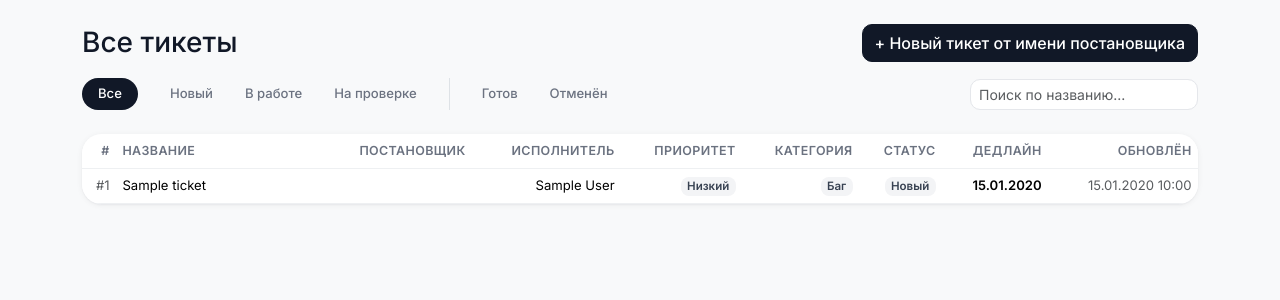
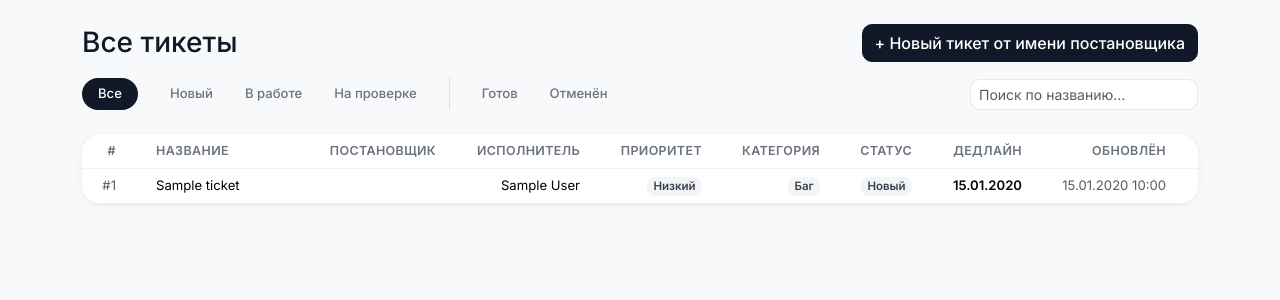
Before and after one commit to Almaziko/gemticket, a Flask app: page /admin/ in a window 1280 px wide. Shown: the part 56-356 px from the top of the page. Run offline with Flask 3, Linux system fonts and the light colour scheme; the visitor is signed in with stand-in values (Sample User, id 1); data comes from the database, SQL or seed files in the repository; tables that the repository leaves empty hold one stand-in row (values such as "Sample post"); parts of the project's set-up code (start-up, migrations or seed data) failed here and were passed over.

Commit message:
Убрать раздутые отступы между колонками (40px), увеличить отступ у "Обновлён"
Причина слишком больших отступов: таблица растянута на 100% (Bootstrap
.table), и table-layout: auto при таком растяжении не сжимает колонки до
минимума, а распределяет между ними весь свободный остаток — из-за этого
JS-скрипт замерял раздутые ширины вместо реально нужных. Теперь на время
замера ширина таблицы временно сбрасывается в auto (чтобы auto-layout
честно сжался по контенту), а затем возвращается обратно.

Паддингы колонок выставлены в 20px с каждой стороны — у соседних колонок
это даёт ровно 40px отступа между ними. У последней колонки ("Обновлён")
правый паддинг увеличен до 32px, т.к. с этой стороны нет соседней колонки,
которая добавила бы свой отступ — одних 20px не хватало.

Co-Authored-By: Claude Sonnet 5 <noreply@anthropic.com>

```diff
--- a/app/static/css/style.css
+++ b/app/static/css/style.css
@@ -248,9 +248,18 @@ body {
     text-overflow: ellipsis;
     padding-top: .45rem;
     padding-bottom: .45rem;
-    padding-left: .4rem;
-    padding-right: .4rem;
+    /* 20px с обеих сторон у соседних колонок в сумме дают ровно 40px
+       отступа между ними (правый паддинг одной + левый паддинг другой). */
+    padding-left: 20px;
+    padding-right: 20px;
     text-align: right;
+}
+
+/* "Обновлён" — последняя колонка, её правый паддинг ни с кем не складывается
+   (справа только край карточки), поэтому одних 20px маловато — увеличиваем. */
+.ticket-table td:last-child,
+.ticket-table th:last-child {
+    padding-right: 32px;
 }
 
 /* Название — единственная колонка, читаемая как текст слева направо,
--- a/app/static/js/ticket_table_align.js
+++ b/app/static/js/ticket_table_align.js
@@ -15,6 +15,19 @@ function alignTicketTables() {
         if (headerCells.length > columnCount) columnCount = headerCells.length;
     }
     if (!columnCount) return;
+
+    // Таблица растянута на 100% ширины (Bootstrap .table), а table-layout:
+    // auto при растянутой ширине не сжимает колонки до их минимума — он
+    // распределяет между ними ВЕСЬ остаток свободного места, из-за чего
+    // измеренная ширина оказывается заметно больше, чем реально нужно
+    // контенту (это и давало те самые "слишком большие" отступы). Чтобы
+    // замерить настоящий минимум, на время замера убираем растяжение —
+    // тогда auto-layout честно сжимает таблицу по контенту.
+    var previousWidths = [];
+    for (var pw = 0; pw < tables.length; pw++) {
+        previousWidths.push(tables[pw].style.width);
+        tables[pw].style.width = 'auto';
+    }
 
     var maxWidths = new Array(columnCount).fill(0);
 
@@ -35,13 +48,15 @@ function alignTicketTables() {
     }
 
     for (var t3 = 0; t3 < tables.length; t3++) {
+        tables[t3].style.width = previousWidths[t3];
+
         var cols = tables[t3].querySelectorAll('colgroup col');
         for (var c = 0; c < cols.length && c < maxWidths.length; c++) {
             if (c === FLEX_COLUMN_INDEX) continue;
             if (maxWidths[c]) cols[c].style.width = Math.ceil(maxWidths[c]) + 'px';
         }
         // table-layout: fixed только теперь, после того как ширины уже
-        // измерены по естественному (auto) контенту — иначе браузер бы
+        // измерены по естественному (сжатому) контенту — иначе браузер бы
         // измерял уже "зажатые" фиксированной раскладкой ячейки. Колонка
         // "Название" остаётся без явной ширины и забирает весь остаток.
         tables[t3].style.tableLayout = 'fixed';
```
